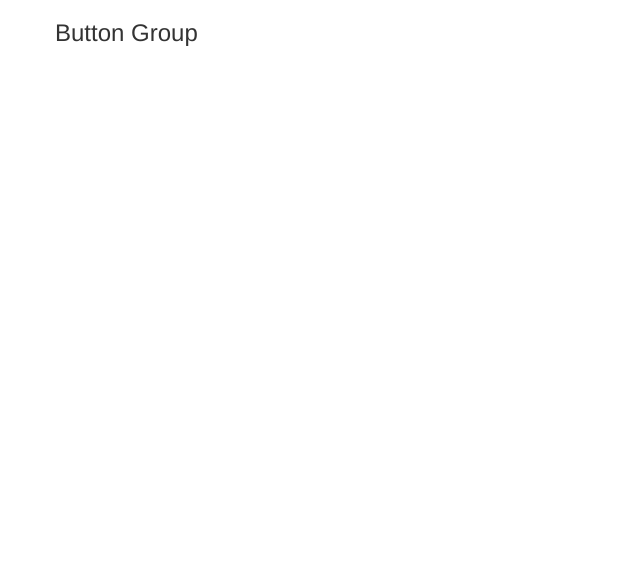
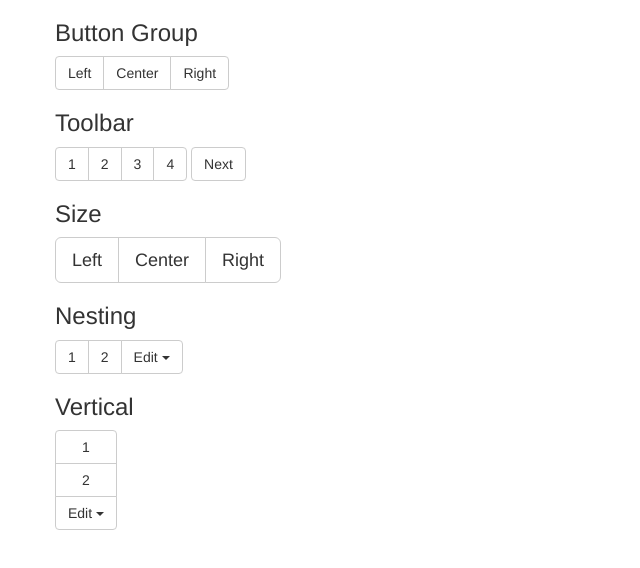
Before and after one commit to Sittikiat/streetfood, a plain HTML site: page button-group.html in a window 1280 px wide. Shown: the whole page, without its empty margins (0-640 px from the left). Drawn offline with Linux system fonts and the light colour scheme.

Commit message:
add page button-group

```diff
--- a/button-group.html
+++ b/button-group.html
@@ -13,6 +13,63 @@
     <div class="container">
         <div class="row">
             <h3>Button Group</h3>
+            <div class="btn-group">
+                <div class="btn btn-default">Left</div>
+                <div class="btn btn-default">Center</div>
+                <div class="btn btn-default">Right</div>
+            </div>
+        </div>
+        <div class="row">
+            <h3>Toolbar</h3>
+            <div class="toolbar">
+                <div class="btn-group">
+                    <div class="btn btn-default">1</div>
+                    <div class="btn btn-default">2</div>
+                    <div class="btn btn-default">3</div>
+                    <div class="btn btn-default">4</div>
+                </div>
+                    <div class="btn btn-default">Next</div>
+            </div>
+        </div>
+        <div class="row">
+            <h3>Size</h3>
+            <div class="btn-group btn-group-lg">
+                <div class="btn btn-default">Left</div>
+                <div class="btn btn-default">Center</div>
+                <div class="btn btn-default">Right</div>
+            </div>
+        </div>
+        <div class="row">
+            <h3>Nesting</h3>
+            <div class="btn-group">
+                <button type="button" class="btn btn-default">1</button>
+                <button type="button" class="btn btn-default">2</button>
+                <div class="btn-group">
+                    <button class="btn btn-default dropdown-toggle" data-toggle="dropdown">
+                        Edit <span class="caret"></span>
+                    </button>
+                    <ul class="dropdown-menu">
+                        <li><a href="#">Cat</a></li>
+                        <li><a href="#">Dog</a></li>
+                    </ul>
+                </div>
+            </div>
+        </div>
+        <div class="row">
+            <h3>Vertical</h3>
+            <div class="btn-group-vertical">
+                <button type="button" class="btn btn-default">1</button>
+                <button type="button" class="btn btn-default">2</button>
+                <div class="btn-group">
+                    <button class="btn btn-default dropdown-toggle" data-toggle="dropdown">
+                        Edit <span class="caret"></span>
+                    </button>
+                    <ul class="dropdown-menu">
+                        <li><a href="#">Cat</a></li>
+                        <li><a href="#">Dog</a></li>
+                    </ul>
+                </div>
+            </div>
         </div>
     </div>
 
```
